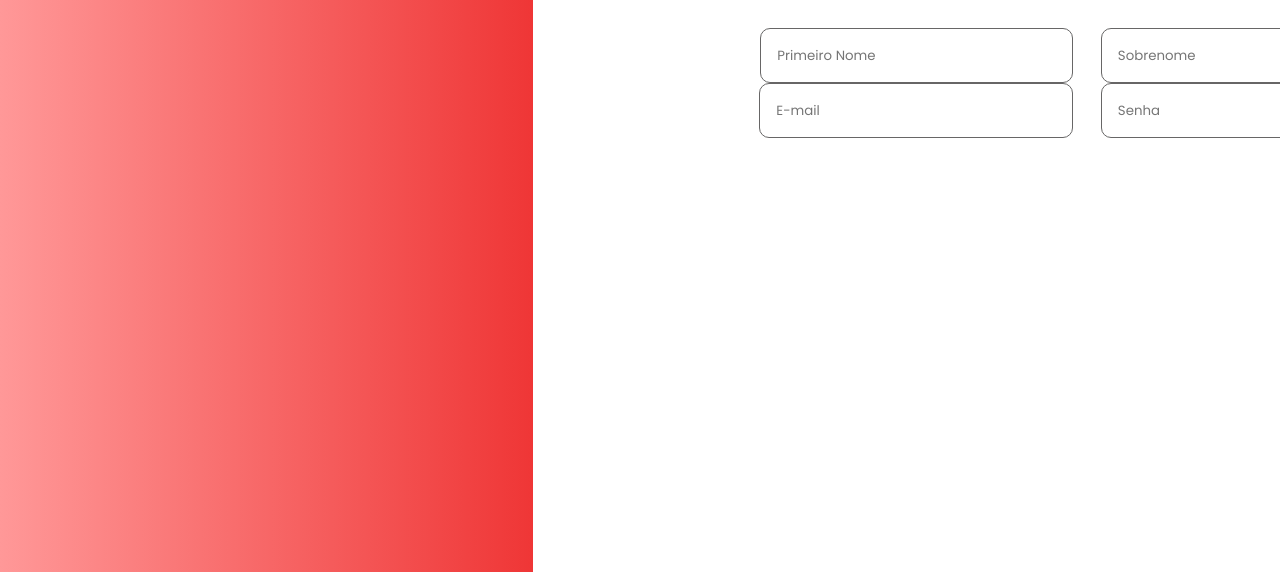
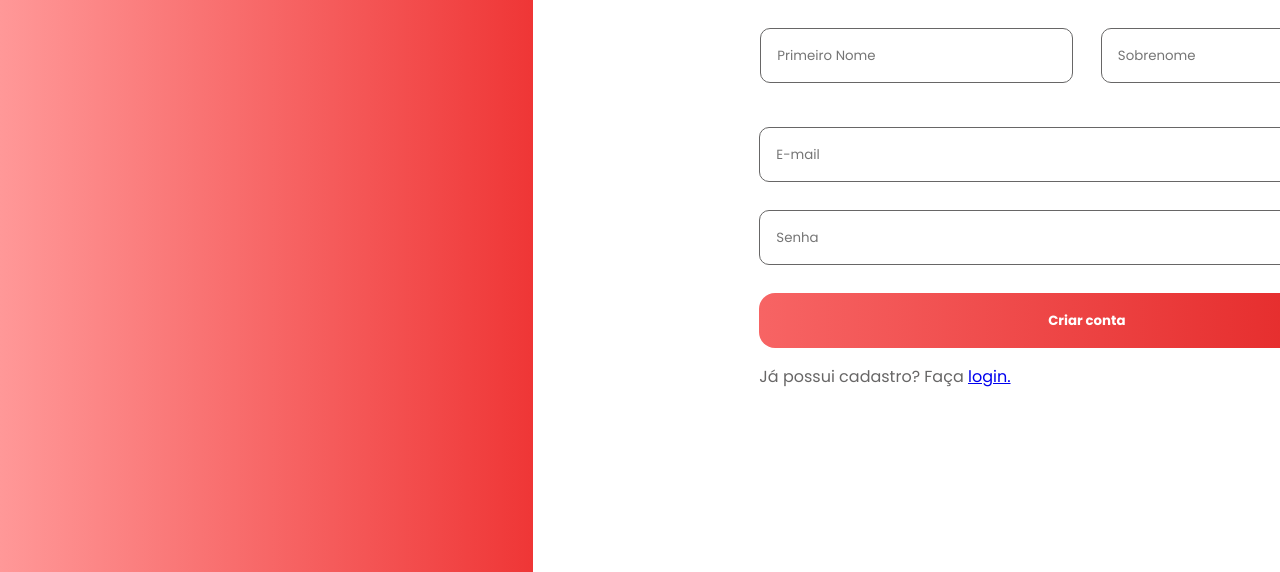
Before and after one commit to EduuD1as/loginPage, a plain HTML site: page signUp/signUp.html in a window 1280 px wide. Shown: the part 228-800 px from the top of the page. Drawn offline with Linux system fonts and the light colour scheme.

Commit message:
embelezamento da tela de cadastro

```diff
--- a/signUp/signUp.html
+++ b/signUp/signUp.html
@@ -21,14 +21,29 @@
         <h1>Create Account</h1>
 
         <div id="inputNome">
-            <input type="text" placeholder="Primeiro Nome">
-            <input type="text" placeholder="Sobrenome">
+          <input type="text" placeholder="Primeiro Nome" />
+          <input type="text" placeholder="Sobrenome" />
         </div>
 
         <div id="emailSenha">
-          <input type="email" name="email" id="email" placeholder="E-mail">
+          <input type="email" name="email" id="email" placeholder="E-mail" />
 
-          <input type="password" name="password" id="password" placeholder="Senha">
+          <input
+            type="password"
+            name="password"
+            id="password"
+            placeholder="Senha"
+          />
+          </div>
+
+          <div id="divButton">
+            <button type="submit">Criar conta</button>
+          </div>
+
+          <div id="embaixoBotao">
+            <p>Já possui cadastro? Faça <a href="/loginPage/login.html">login.</a></p>
+          </div>
+
         </div>
       </div>
     </div>
--- a/signUp/signUpStyle.css
+++ b/signUp/signUpStyle.css
@@ -60,11 +60,13 @@ body {
 }
 
 #emailSenha {
+  margin-top: 44px;
   display: flex;
   justify-content: center;
   align-items: center;
   width: 655.05px;
   gap: 28px;
+  flex-direction: column;
 }
 
 #email {
@@ -76,7 +78,6 @@ body {
   border: 1px solid #676666;
   width: 100%;
   height: 55px;
-  flex-direction: column;
 }
 
 #password {
@@ -88,5 +89,41 @@ body {
   border: 1px solid #676666;
   width: 100%;
   height: 55px;
-  flex-direction: column;
 }
+
+#divButton {
+  display: flex;
+  align-items: center;
+  justify-content: center;
+  width: 655.05px;
+}
+
+#divButton button {
+  padding: 0;
+  width: 100%;
+  height: 55px;
+  margin-top: 28px;
+  border-radius: 16px;
+  border: none;
+  color: white;
+  font-family: "Poppins";
+  font-weight: bold;
+  background: linear-gradient(to left, #e22121, #f76464);
+}
+
+#divButton button:hover {
+  cursor: pointer;
+  background: #960f0f;
+  transform: scale(1.03);
+}
+
+#embaixoBotao {
+  align-self: flex-start;
+  color: #676666;
+  font-size: 16px;
+  margin-top: 16px;
+}
+
+#embaixoBotao p {
+  margin: 0;
+}
```
Also changed, not shown: loginPage/login.html (+2 -2 lines).
